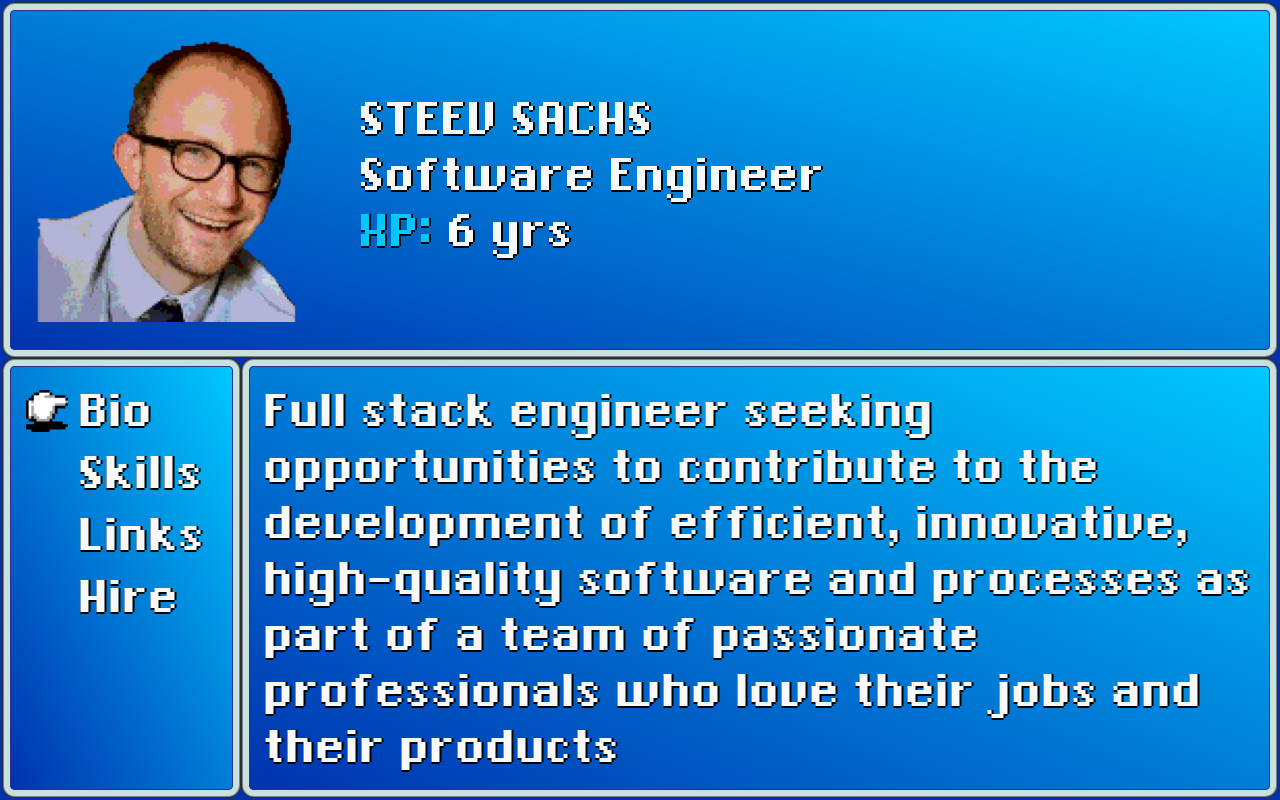
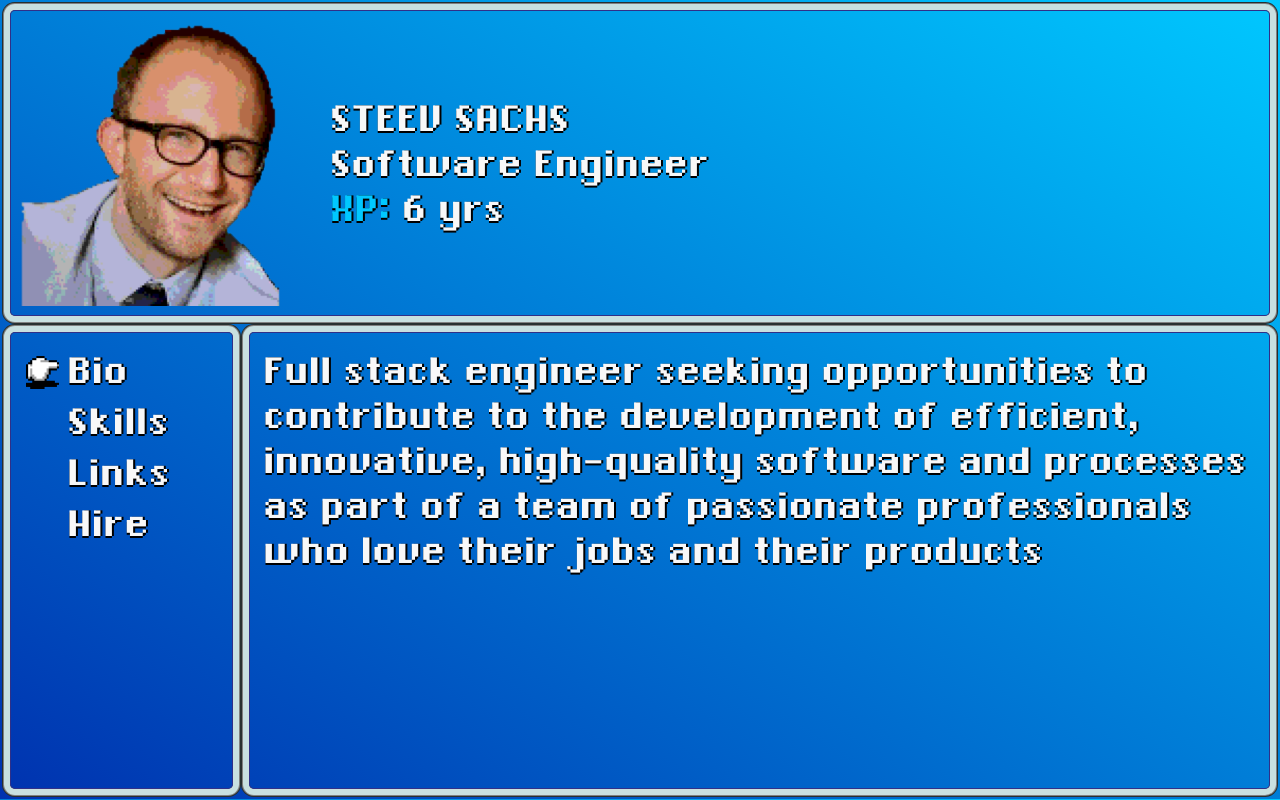
Before and after one commit to steevsachs/steevdev, a React app: page /bio in a window 1280 px wide. Built offline with nearby package versions, Linux system fonts and the light colour scheme; a web font is replaced by a local one.

Commit message:
Add routing, layout

```diff
--- a/babel.config.js
+++ b/babel.config.js
@@ -2,7 +2,6 @@ module.exports = (api) => {
   const isTest = api.env('test')
 
   return {
-    plugins: [].filter(Boolean),
     presets: [['react-app', { flow: false, typescript: true }]],
   }
 }
--- a/package.json
+++ b/package.json
@@ -17,6 +17,7 @@
     "typecheck": "tsc --project tsconfig.src.json"
   },
   "devDependencies": {
+    "@babel/preset-typescript": "7.3.3",
     "@emotion/css": "10.0.9",
     "@types/copy-webpack-plugin": "4.4.4",
     "@types/history": "4.7.2",
--- a/src/components/App.tsx
+++ b/src/components/App.tsx
@@ -1,18 +1,12 @@
-import { BrowserRouter as Router, Route } from 'react-router-dom'
+import { BrowserRouter as Router, Redirect, Route } from 'react-router-dom'
+import { NavItems } from '../types'
 import { css } from 'emotion'
 import { textStyles } from '../styles'
 import MenuContainer from './MenuContainer'
 import MenuContent from './MenuContent'
-import MenuItem from './MenuItem'
 import Portrait from './Portrait'
 import React from 'react'
-
-enum Sections {
-  Bio = 'bio',
-  Hire = 'hire',
-  Skills = 'skills',
-  Social = 'social',
-}
+import Navigation from './Navigation'
 
 const styles = {
   body: {
@@ -23,12 +17,17 @@ const styles = {
     flexDirection: 'column',
     height: '100%',
   }),
+  header: css({
+    alignItems: 'center',
+    padding: 0,
+  }),
   main: css({
-    flexGrow: 0.85,
+    flexGrow: 1,
   }),
   menu: css({
     flexDirection: 'column',
     flexGrow: 0.15,
+    maxWidth: '15%',
     minWidth: '15%',
   }),
   section: css({
@@ -39,9 +38,10 @@ const styles = {
 
 const App: React.FC = () => (
   <Router>
+    <Route exact path="/" render={() => <Redirect to="/bio" />} />
     <div className={styles.container}>
       <div className={styles.section}>
-        <MenuContainer>
+        <MenuContainer className={styles.header}>
           <Portrait />
           <MenuContent>
             <div>STEEV SACHS</div>
@@ -53,21 +53,48 @@ const App: React.FC = () => (
         </MenuContainer>
       </div>
       <div className={css(styles.section, styles.body)}>
-        <MenuContainer className={styles.menu}>
-          <MenuItem selected>Bio</MenuItem>
-          <MenuItem>Skills</MenuItem>
-          <MenuItem>Links</MenuItem>
-          <MenuItem>Hire</MenuItem>
-        </MenuContainer>
-        <MenuContainer className={styles.main}>
-          <div>
-            Full stack engineer seeking opportunities to contribute to the development of efficient,
-            innovative, high-quality software and processes as part of a team of passionate
-            professionals who love their jobs and their products
-          </div>
-        </MenuContainer>
+        <Route
+          path={'/:navItem?'}
+          component={({
+            match: {
+              params: { navItem = NavItems.Bio },
+            },
+          }: {
+            match: { params: { navItem: NavItems } }
+          }) => <Navigation selected={navItem} />}
+        />
+        <Route
+          path={`/${NavItems.Bio}`}
+          render={() => (
+            <MenuContainer className={styles.main}>
+              <div>
+                Full stack engineer seeking opportunities to contribute to the development of
+                efficient, innovative, high-quality software and processes as part of a team of
+                passionate professionals who love their jobs and their products
+              </div>
+            </MenuContainer>
+          )}
+        />
+        <Route
+          path={`/${NavItems.Social}`}
+          render={() => (
+            <MenuContainer className={styles.main}>
+              <a href="https://github.com/steevsachs">Github</a>
+            </MenuContainer>
+          )}
+        />
+        <Route
+          path={`/${NavItems.Skills}`}
+          render={() => (
+            <MenuContainer className={styles.main}>
+              <div />
+            </MenuContainer>
+          )}
+        />
       </div>
     </div>
   </Router>
 )
+
+export { styles }
 export default App
--- a/src/components/MenuContainer.tsx
+++ b/src/components/MenuContainer.tsx
@@ -7,7 +7,6 @@ type MenuContainerProps = {
 
 const styles = {
   container: css({
-    backgroundImage: 'linear-gradient(to top right, rgb(0, 50, 175), rgb(0, 200, 255))',
     borderRadius: 5,
     boxShadow: '0 0 0 6px #c8e0e0, 0 0 0 7px #808080, 0 0 0 8px #283030, inset 0 0 0 1px #303088',
     display: 'flex',
--- a/src/components/MenuContent.tsx
+++ b/src/components/MenuContent.tsx
@@ -1,5 +1,9 @@
 import { css } from 'emotion'
 import React from 'react'
+
+type MenuContentProps = {
+  className?: string
+}
 
 const styles = {
   container: css({
@@ -9,6 +13,8 @@ const styles = {
   }),
 }
 
-const MenuContent: React.FC = ({ children }) => <div className={styles.container}>{children}</div>
+const MenuContent: React.FC<MenuContentProps> = ({ children, className }) => (
+  <div className={css(styles.container, className)}>{children}</div>
+)
 
 export default MenuContent
--- a/src/components/MenuItem.tsx
+++ b/src/components/MenuItem.tsx
@@ -1,21 +1,31 @@
+import { Link } from 'react-router-dom'
+import { NavItems } from '../types'
 import { css } from 'emotion'
+import { textStyles } from '../styles'
+import Pointer from './Pointer'
 import React from 'react'
-import Pointer from './Pointer'
-import { textStyles } from '../styles'
 
 type MenuItemProps = {
   className?: string
+  navItem: NavItems
   selected?: boolean
 }
 
 const styles = {
   container: (selected: boolean) =>
     css({
-      '& :hover':
+      '& :hover, & > a:visited:hover':
         !selected &&
         css(textStyles.blueText, {
           transition: 'color .5s ease',
         }),
+      '& > a': {
+        '&:visited': {
+          color: 'inherit',
+        },
+        color: 'inherit',
+        textDecoration: 'none',
+      },
       cursor: !selected ? 'pointer' : 'default',
       display: 'flex',
       transition: 'color .5s ease',
@@ -25,10 +35,10 @@ const styles = {
   }),
 }
 
-const MenuItem: React.FC<MenuItemProps> = ({ children, className, selected = false }) => (
+const MenuItem: React.FC<MenuItemProps> = ({ children, className, navItem, selected = false }) => (
   <div className={css(styles.container(selected), className)}>
     <Pointer className={!selected ? styles.hidden : ''} />
-    <div>{children}</div>
+    <Link to={`/${navItem}`}>{children}</Link>
   </div>
 )
 
--- /dev/null
+++ b/src/components/Navigation.tsx
@@ -0,0 +1,28 @@
+import { NavItems } from '../types'
+import { styles as appStyles } from './App'
+import React from 'react'
+import MenuItem from './MenuItem'
+import MenuContainer from './MenuContainer'
+
+type NavigationProps = {
+  selected: NavItems
+}
+
+const Navigation: React.FC<NavigationProps> = ({ selected }) => (
+  <MenuContainer className={appStyles.menu}>
+    <MenuItem navItem={NavItems.Bio} selected={selected === NavItems.Bio}>
+      Bio
+    </MenuItem>
+    <MenuItem navItem={NavItems.Skills} selected={selected === NavItems.Skills}>
+      Skills
+    </MenuItem>
+    <MenuItem navItem={NavItems.Social} selected={selected === NavItems.Social}>
+      Links
+    </MenuItem>
+    <MenuItem navItem={NavItems.Hire} selected={selected === NavItems.Hire}>
+      Hire
+    </MenuItem>
+  </MenuContainer>
+)
+
+export default Navigation
--- a/src/styles.ts
+++ b/src/styles.ts
@@ -38,10 +38,10 @@ const globalStyles: CSSObject[] = [
       '& #root': {
         height: 'calc(100vh - 5px)',
       },
-      backgroundColor: 'rgb(0, 50, 175)',
+      backgroundImage: 'linear-gradient(to top right, rgb(0, 50, 175), rgb(0, 200, 255))',
       color: '#F8F8F8',
       fontFamily: '"Final Fantasy 3/6 Font", sans-serif',
-      fontSize: '4em',
+      fontSize: '4vw',
       fontWeight: 900,
       letterSpacing: 2,
       margin: 2,
--- /dev/null
+++ b/src/types.ts
@@ -0,0 +1,6 @@
+export enum NavItems {
+  Bio = 'bio',
+  Hire = 'hire',
+  Skills = 'skills',
+  Social = 'social',
+}
```
Also changed, not shown: 1 other file (tests, documents, lock files or other folders).
